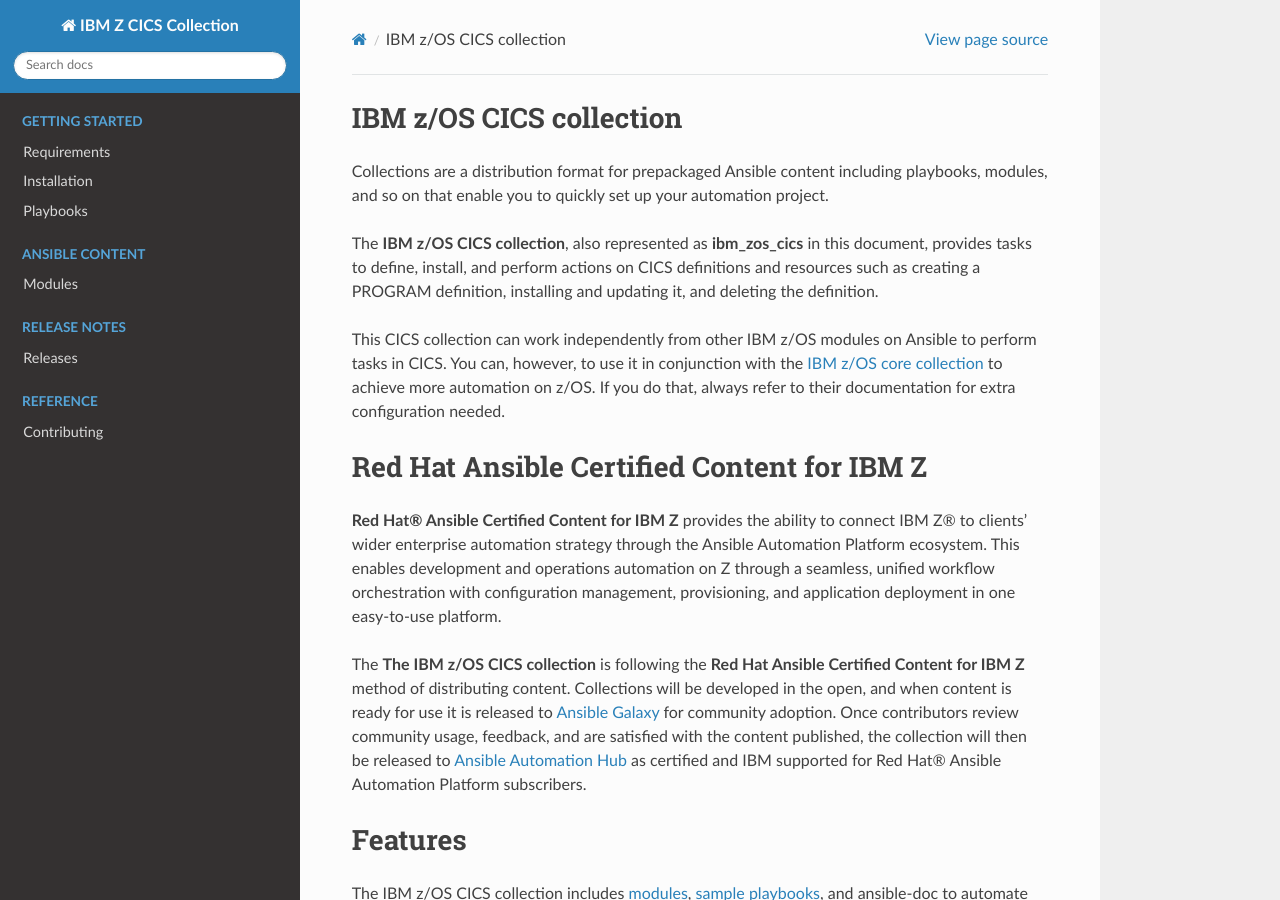
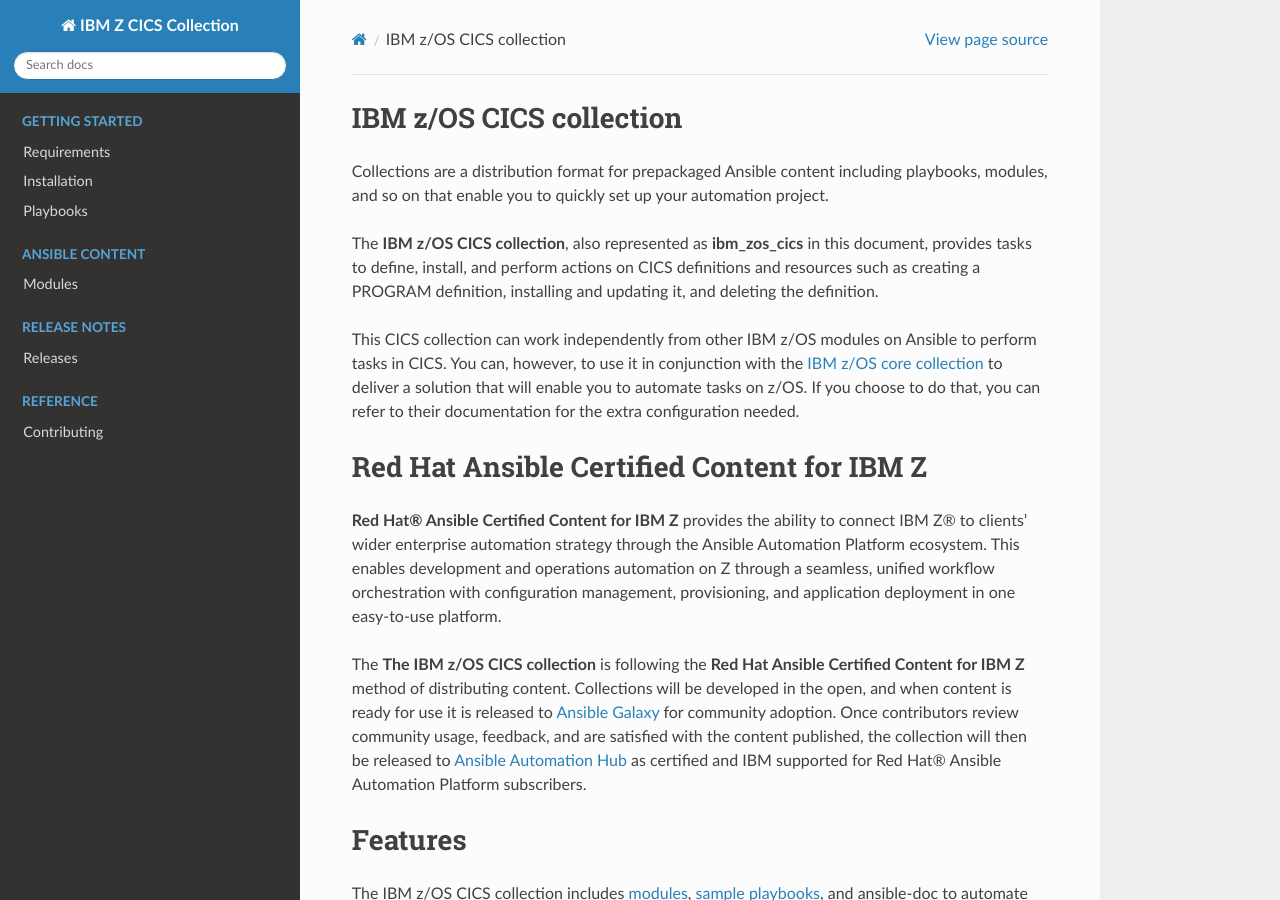
Before and after one commit to ansible-collections/ibm_zos_cics, a Sphinx documentation site: the page built from docs/source/index.rst, in a window 1280 px wide and 900 px high. Built offline with Sphinx 7.4.7 and the Read the Docs theme 2.0.0, drawn with Linux system fonts in a browser that asks for light colours.

Commit message:
Update index.rst

```diff
--- a/docs/source/index.rst
+++ b/docs/source/index.rst
@@ -10,7 +10,7 @@ Collections are a distribution format for prepackaged Ansible content including
 The **IBM z/OS CICS collection**, also represented as **ibm\_zos\_cics**
 in this document, provides tasks to define, install, and perform actions on CICS definitions and resources such as creating a PROGRAM definition, installing and updating it, and deleting the definition.
 
-This CICS collection can work independently from other IBM z/OS modules on Ansible to perform tasks in CICS. You can, however, to use it in conjunction with the `IBM z/OS core collection`_ to achieve more automation on z/OS. If you do that, always refer to their documentation for extra configuration needed.
+This CICS collection can work independently from other IBM z/OS modules on Ansible to perform tasks in CICS. You can, however, to use it in conjunction with the `IBM z/OS core collection`_ to deliver a solution that will enable you to automate tasks on z/OS. If you choose to do that, you can refer to their documentation for the extra configuration needed.
 
 .. _IBM z/OS core collection:
    https://github.com/ansible-collections/ibm_zos_core
```
